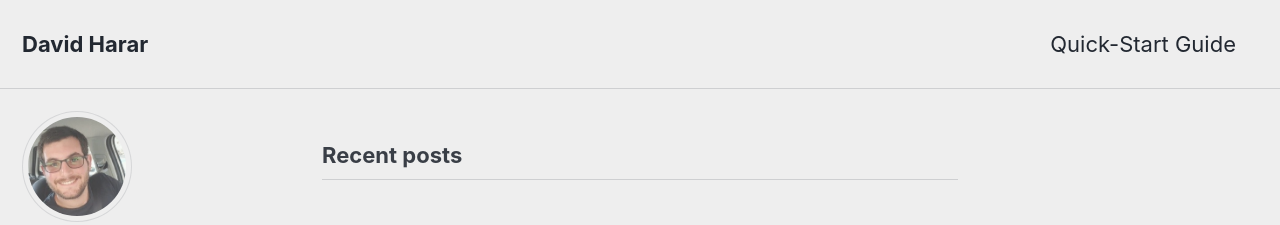
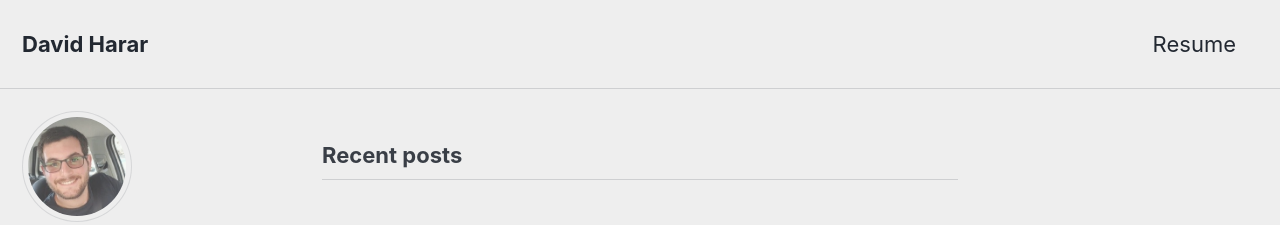
Before and after one commit to DavidHarar/DavidHarar.github.io, a Jekyll site: the page built from index.html, in a window 1280 px wide. Shown: the top 225 px of the page. Built offline with Jekyll 4.4.1, drawn with Linux system fonts in a browser that asks for light colours; cached includes are drawn as plain includes; the list of posts is cut into pages by our own code.

Commit message:
Update navigation.yml

```diff
--- a/_data/navigation.yml
+++ b/_data/navigation.yml
@@ -1,7 +1,7 @@
 # main links
 main:
-  - title: "Quick-Start Guide"
-    url: https://mmistakes.github.io/minimal-mistakes/docs/quick-start-guide/
+  - title: "Resume"
+    url: /resume/
   # - title: "About"
   #   url: https://mmistakes.github.io/minimal-mistakes/about/
   # - title: "Sample Posts"
```
